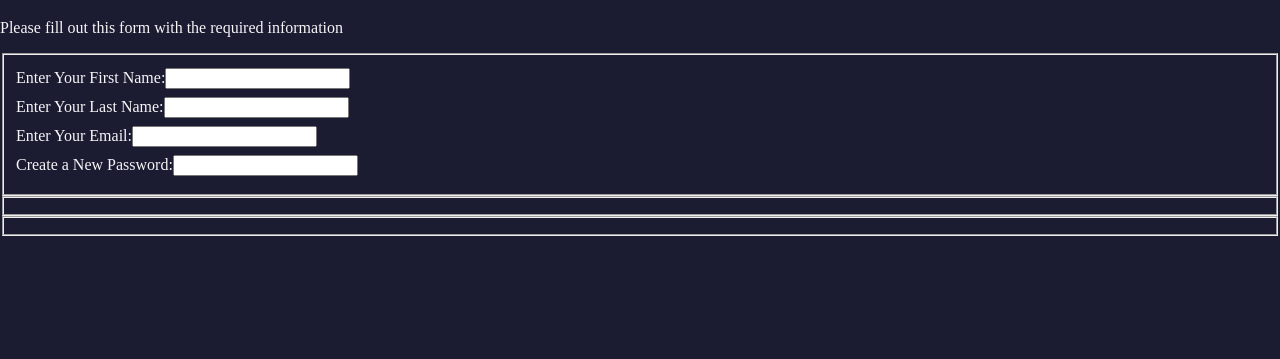
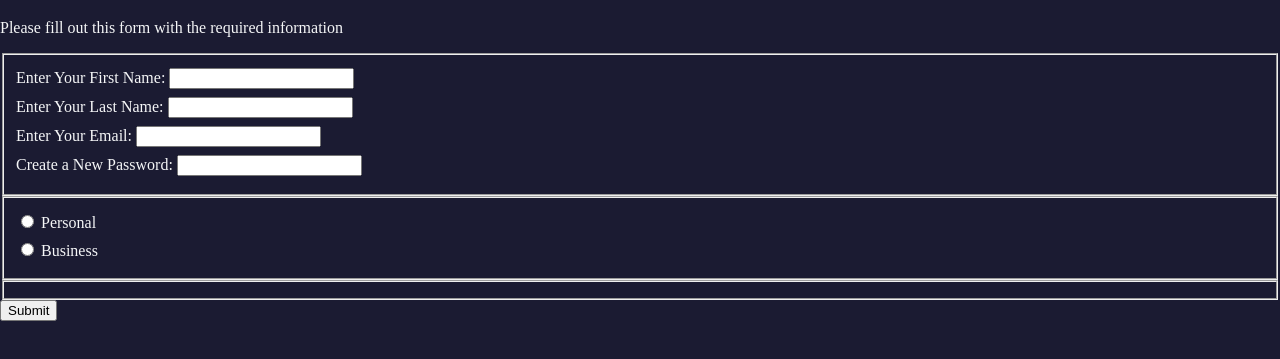
Before and after one commit to sherylhodri/Registration-Form, a plain HTML site: page index.html in a window 1280 px wide. Shown: the part 61-420 px from the top of the page. Drawn offline with Linux system fonts and the light colour scheme.

Commit message:
index.html

```diff
--- a/index.html
+++ b/index.html
@@ -10,13 +10,18 @@
     <p>Please fill out this form with the required information</p>
     <form method="post" action='https://register-demo.freecodecamp.org'>
       <fieldset>
-        <label>Enter Your First Name:<input/></label
-        <label>Enter Your Last Name:<input/></label>
-        <label>Enter Your Email:<input/></label>
-        <label>Create a New Password:<input/></label>
+        <label for="first-name">Enter Your First Name: <input id="first-name" type="text" required /></label>
+        <label for="last-name">Enter Your Last Name: <input id="last-name" type="text" required /></label>
+        <label for="email">Enter Your Email: <input id="email" type="email" required /></label>
+        <label for="new-password">Create a New Password: <input id="new-password" type="password" pattern="[a-z0-5]{8,}" required /></label>
+      </fieldset>
+      <fieldset>
+
+        <label><input type="radio" name="account-type" /> Personal</label>
+        <label><input type="radio" name="account-type" /> Business</label>
       </fieldset>
       <fieldset></fieldset>
-      <fieldset></fieldset>
+      <input type="submit" value="Submit" />
     </form>
   </body>
 </html>
```
